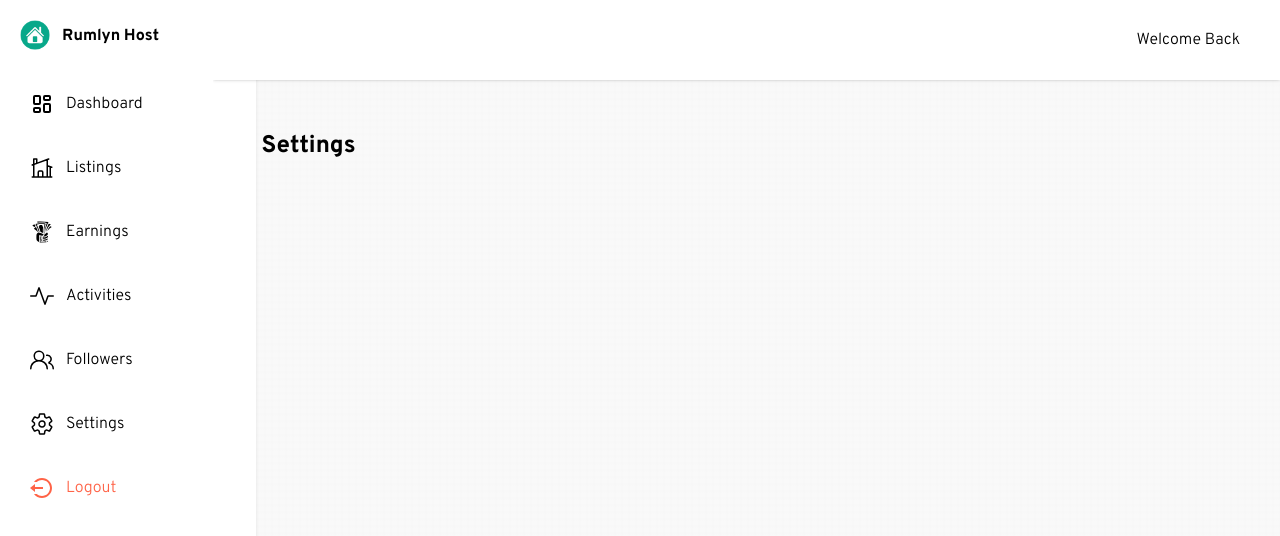
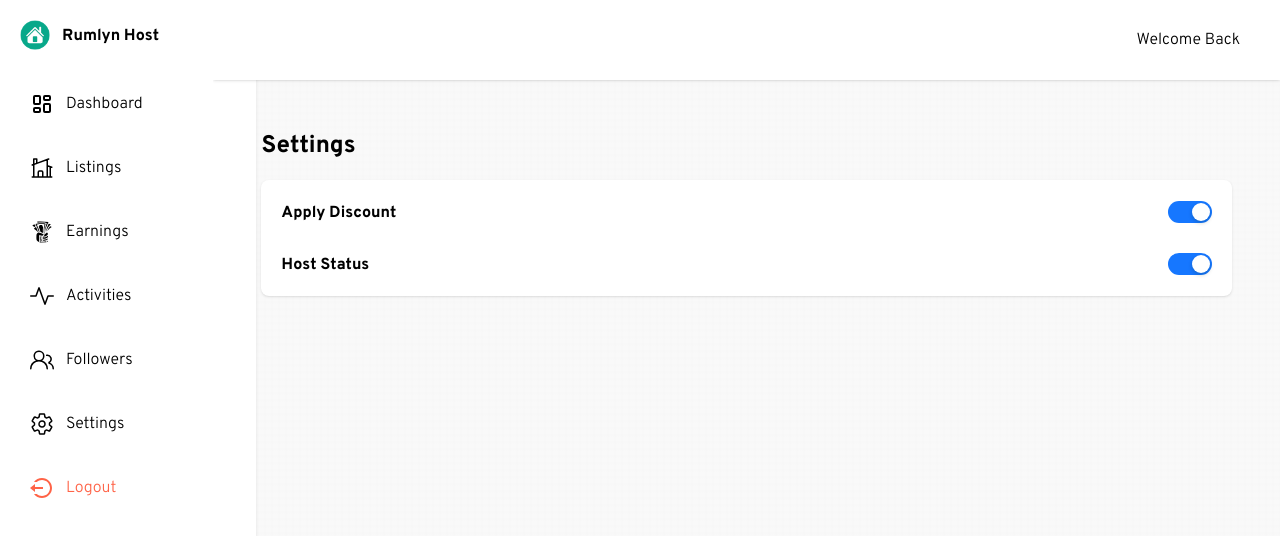
Before and after one commit to koffie99/rumlyn-host-rebuild, a Next.js app: page /screens/portal in a window 1280 px wide. Both pictures are taken after a click on the element "Settings". Shown: the top 536 px of the page. Built offline with nearby package versions, Linux system fonts and the light colour scheme; no server answers.

Commit message:
settings populated

```diff
--- a/app/tabs/Settings.jsx
+++ b/app/tabs/Settings.jsx
@@ -1,3 +1,4 @@
+import { Switch } from "antd"
 import React from "react"
 
 const Settings = () => {
@@ -7,6 +8,18 @@ const Settings = () => {
         <h2 className="text-2xl">Settings</h2>
         <div></div>
       </div>
+
+      {/* main content */}
+      <div className="w-full bg-white p-5 rounded-lg shadow mt-5 flex flex-col gap-7">
+        <div className="flex items-center justify-between">
+          <h3>Apply Discount</h3>
+          <Switch defaultChecked />
+        </div>
+        <div className="flex items-center justify-between">
+          <h3>Host Status</h3>
+          <Switch defaultChecked />
+        </div>
+      </div>
     </div>
   )
 }
```
